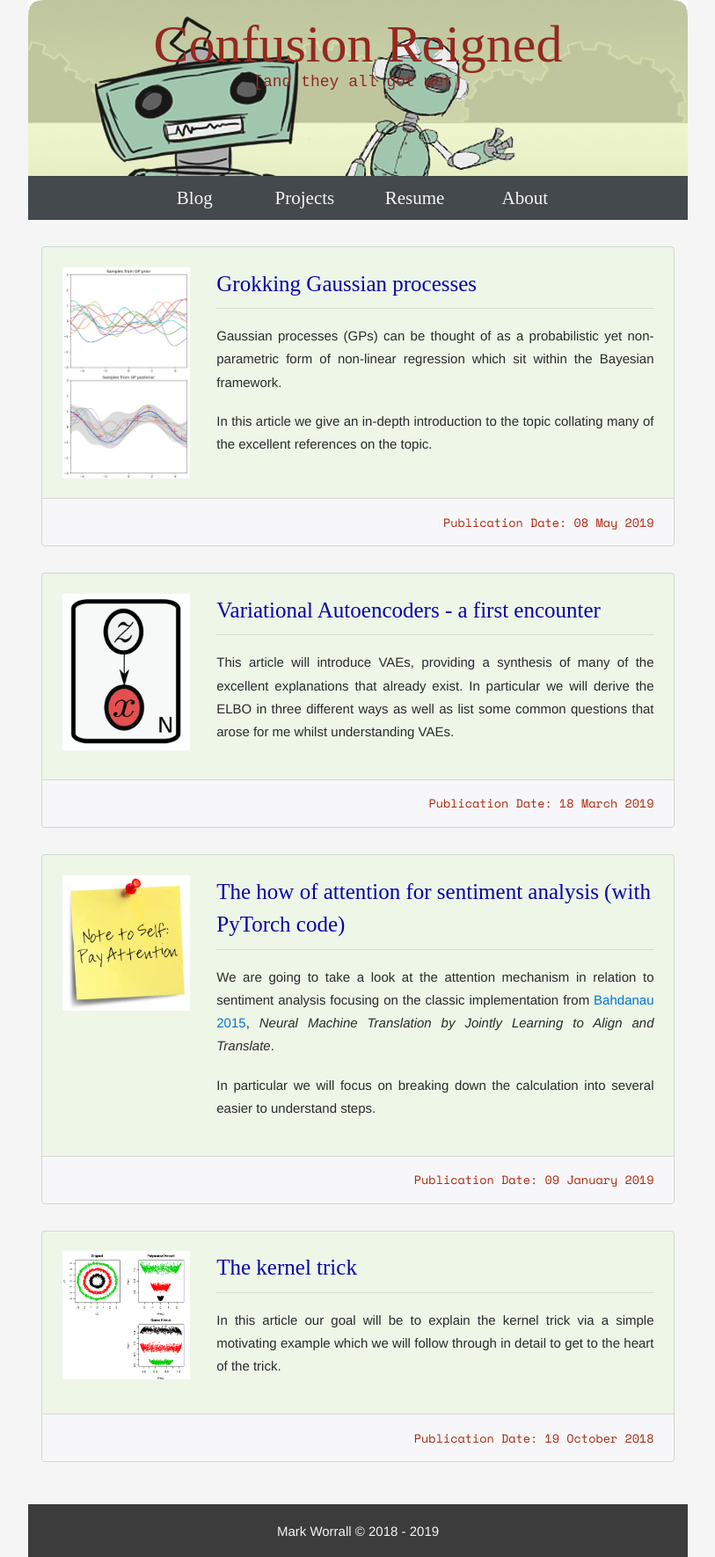
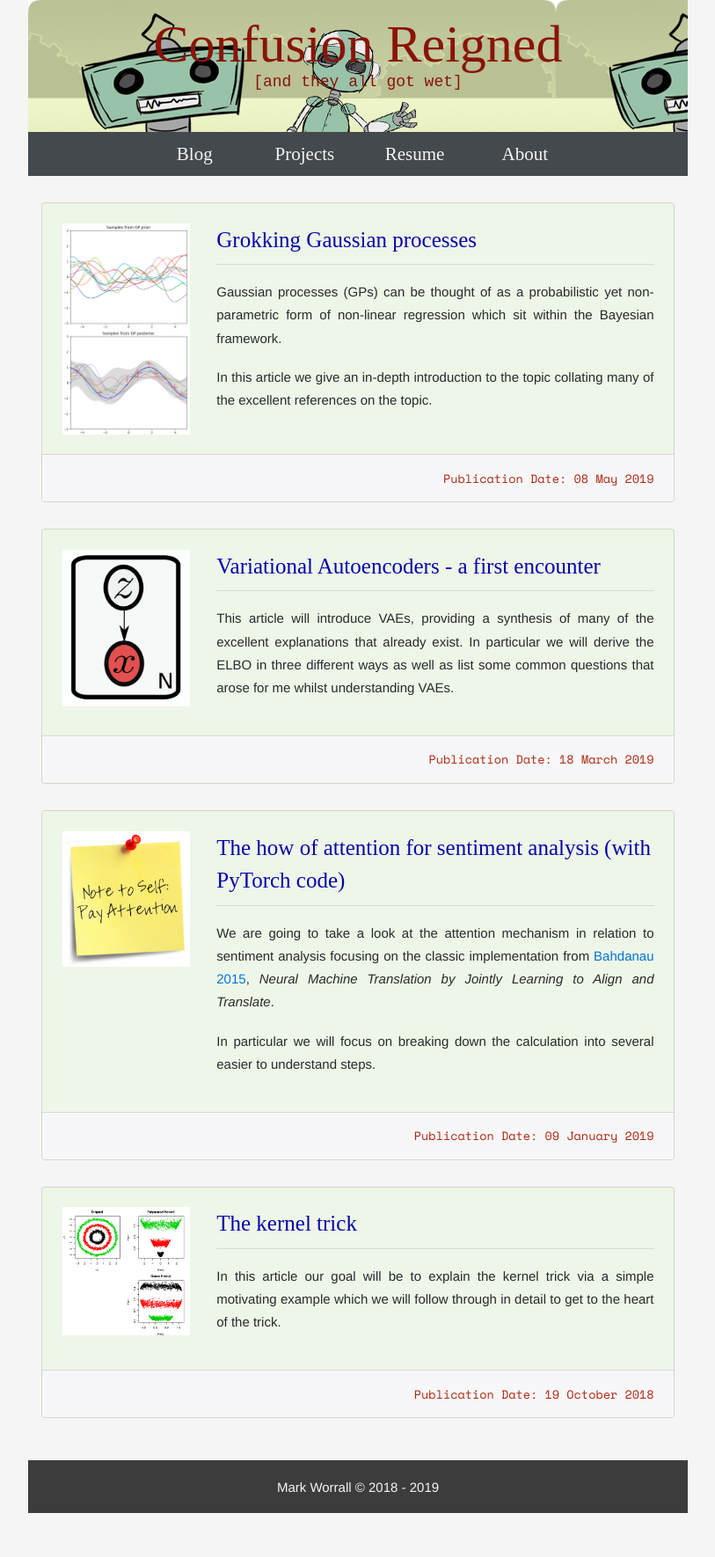
Before and after one commit to maw501/maw501.github.io, a Jekyll site: the page built from index.html, in a window 1280 px wide. Shown: the whole page at 88% size, without its empty margins (233-1046 px from the left). Built offline with Jekyll 4.4.1, drawn with Linux system fonts in a browser that asks for light colours; nearby versions of some CDN libraries; some web fonts are replaced; after the commit the page ends 1720 px from its top, so only the background shows below that.

Commit message:
gp post first draft of rewrite

```diff
--- a/assets/css/site.css
+++ b/assets/css/site.css
@@ -95,12 +95,12 @@ p
 /* ---------- */
 
 .topmost {
-    height: 200px;
+    height: 150px;
     text-align: center;
     background: white;
-    background-image: url('/assets/img/robot_banner_v1.jpg');
+    background-image: url('/assets/img/robot_banner.jpg');
     position: relative;
-    opacity: 0.9;
+  /*  opacity: 0.9; */
 }
 
 .topmost .text, .topmost .image {
@@ -165,7 +165,7 @@ p
 
 .nav a:hover,
 .nav a.active {
-    background: #97C2A7;  /* darkorange  or # 97C2A7*/
+    background: darkorange;  /* darkorange  or # 97C2A7*/
     color: ghostwhite;
 }
 
```
